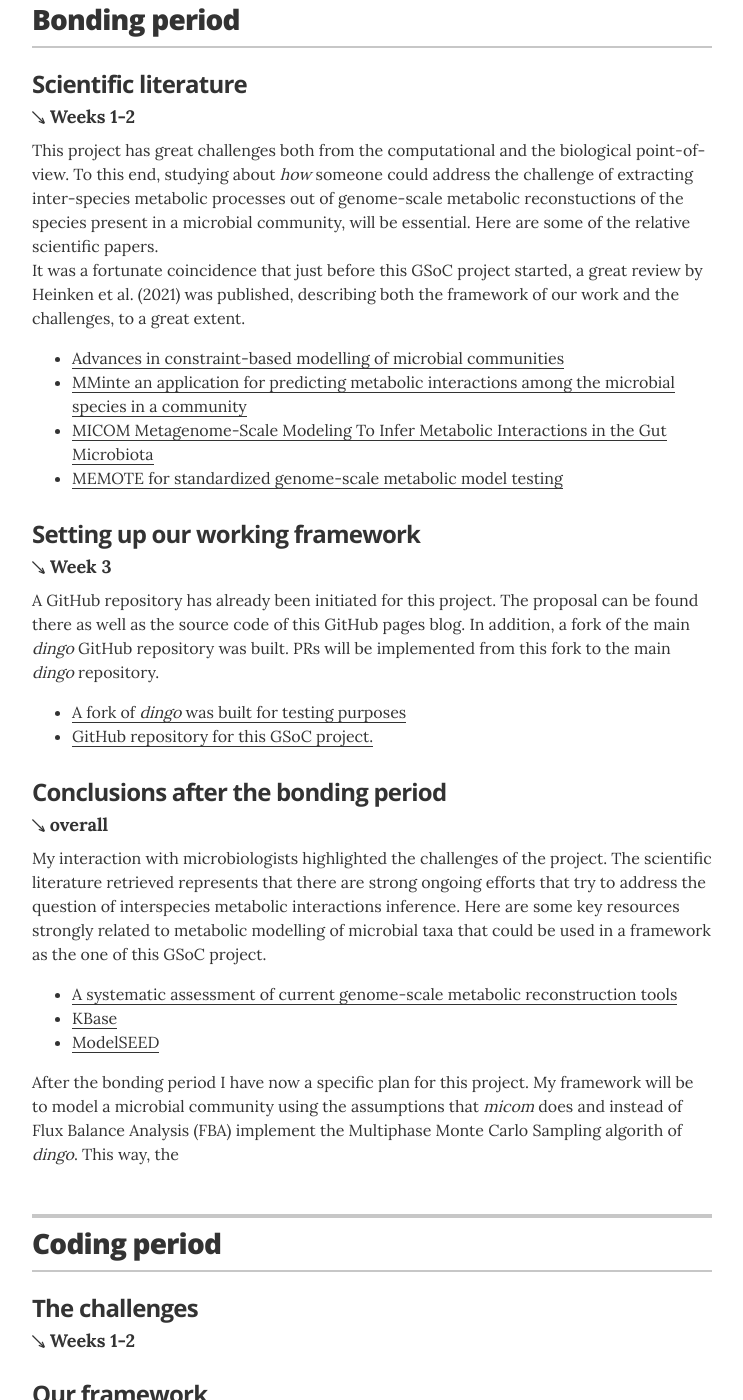
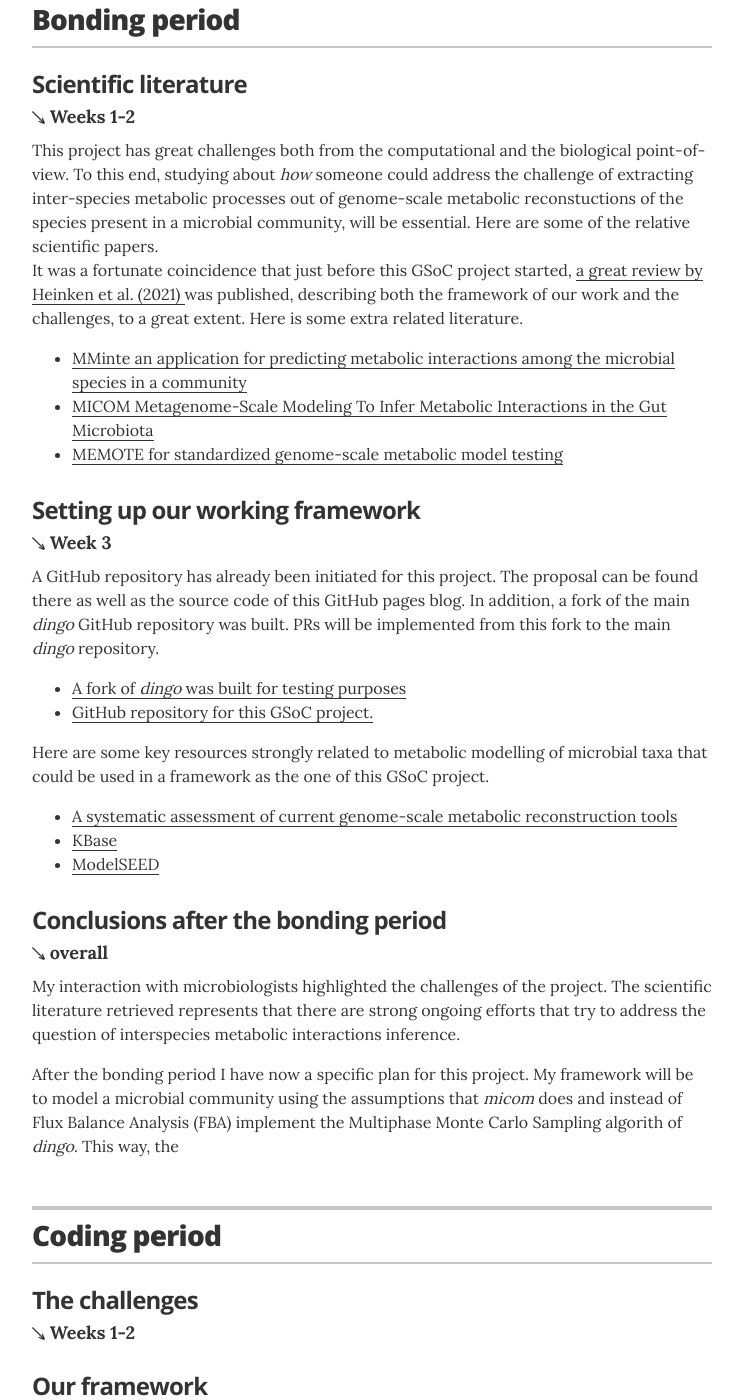
Before and after one commit to hariszaf/gsoc2021, a Jekyll site: the page built from index.html, in a window 1280 px wide and 1400 px high, scrolled down 1064 px. Shown: the whole window, without its empty margins (268-1011 px from the left). Built offline with Jekyll 4.4.1, drawn with Linux system fonts in a browser that asks for light colours.

Commit message:
build double entry

```diff
--- a/_data/education.yml
+++ b/_data/education.yml
@@ -1,8 +1,7 @@
 - degree: Weeks 1-2
   uni: Scientific literature
-  summary: This project has great challenges both from the computational and the biological point-of-view. To this end, studying about <em>how</em> someone could address the challenge of extracting inter-species metabolic processes out of genome-scale metabolic reconstuctions of the species present in a microbial community, will be essential. Here are some of the relative scientific papers. <br> It was a fortunate coincidence that just before this GSoC project started, a great review by Heinken et al. (2021) was published, describing both the framework of our work and the challenges, to a great extent.
+  summary: This project has great challenges both from the computational and the biological point-of-view. To this end, studying about <em>how</em> someone could address the challenge of extracting inter-species metabolic processes out of genome-scale metabolic reconstuctions of the species present in a microbial community, will be essential. Here are some of the relative scientific papers. <br> It was a fortunate coincidence that just before this GSoC project started, <a href="https://doi.org/10.1016/j.coisb.2021.05.007"> a great review by Heinken et al. (2021) </a> was published, describing both the framework of our work and the challenges, to a great extent. Here is some extra related literature.
   awards:
-    - award: <a href="https://doi.org/10.1016/j.coisb.2021.05.007">Advances in constraint-based modelling of microbial communities</a>
     - award: <a href="https://doi.org/10.1186/s12859-016-1230-3"> MMinte an application for predicting metabolic interactions among the microbial species in a community</a>
     - award: <a href="https://journals.asm.org/doi/epub/10.1128/mSystems.00606-19"> MICOM Metagenome-Scale Modeling To Infer Metabolic Interactions in the Gut Microbiota</a>
     - award: <a href="https://www.nature.com/articles/s41587-020-0446-y#change-history">MEMOTE for standardized genome-scale metabolic model testing </a>
@@ -13,13 +12,15 @@
   awards:
     - award: <a href="https://github.com/hariszaf/dingo"> A fork of <i>dingo</i> was built for testing purposes</a>
     - award: <a href="https://github.com/hariszaf/gsoc2021"> GitHub repository for this GSoC project.</a>
+  summary_b: Here are some key resources strongly related to metabolic modelling of microbial taxa that could be used in a framework as the one of this GSoC project.
+  awards_b:
+    - award: <a href="https://doi.org/10.1186/s13059-019-1769-1">A systematic assessment of current genome-scale metabolic reconstruction tools</a>
+    - award: <a href="https://www.kbase.us/">KBase</a>
+    - award: <a href="https://modelseed.org/">ModelSEED</a>
+
 
 
 - degree: overall
   uni: Conclusions after the bonding period
-  summary: My interaction with microbiologists highlighted the challenges of the project. The scientific literature retrieved represents that there are strong ongoing efforts that try to address the question of interspecies metabolic interactions inference. Here are some key resources strongly related to metabolic modelling of microbial taxa that could be used in a framework as the one of this GSoC project.
-  awards:
-    - award: <a href="https://doi.org/10.1186/s13059-019-1769-1">A systematic assessment of current genome-scale metabolic reconstruction tools</a>
-    - award: <a href="https://www.kbase.us/">KBase</a>
-    - award: <a href="https://modelseed.org/">ModelSEED</a>
+  summary: My interaction with microbiologists highlighted the challenges of the project. The scientific literature retrieved represents that there are strong ongoing efforts that try to address the question of interspecies metabolic interactions inference.
   approach: After the bonding period I have now a specific plan for this project. My framework will be to model a microbial community using the assumptions that <em>micom</em> does and instead of Flux Balance Analysis (FBA) implement the Multiphase Monte Carlo Sampling algorith of <em>dingo</em>. This way, the
--- a/_layouts/resume.html
+++ b/_layouts/resume.html
@@ -70,6 +70,16 @@
 
                <ul class="resume-item-list">
                   {% for award in education.awards %}
+                     <li>{{ award.award }}</li>
+                  {% endfor %}
+               </ul>
+            </p>
+            <p class="resume-item-copy">{{ education.summary_b }}</p>
+
+            <p class="resume-item-copy" itemprop="description">
+
+               <ul class="resume-item-list">
+                  {% for award in education.awards_b %}
                      <li>{{ award.award }}</li>
                   {% endfor %}
                </ul>
```
